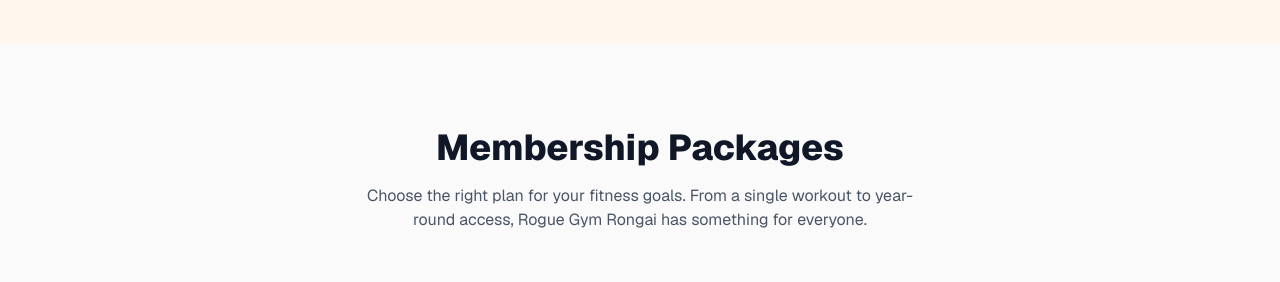
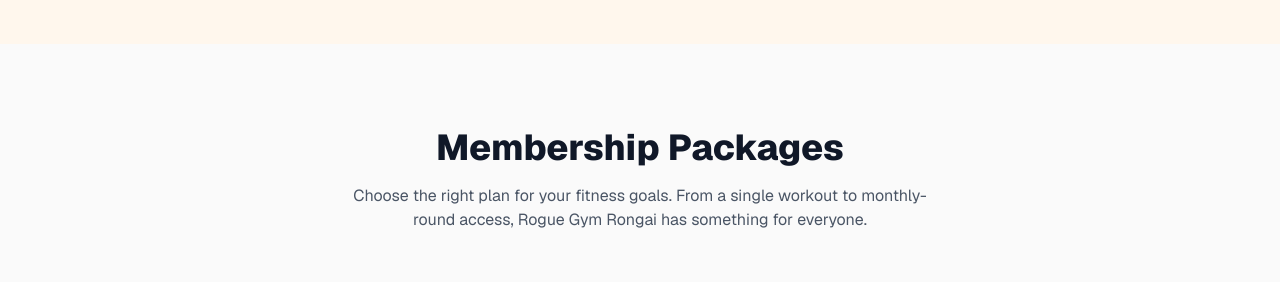
Before and after one commit to Maithy-a/rogue-gym, a Next.js app: page / in a window 1280 px wide. Shown: the part 3453-3735 px from the top of the page. Built offline with nearby package versions, Linux system fonts and the light colour scheme.

Commit message:
implement membership section

```diff
--- a/components/Membership.tsx
+++ b/components/Membership.tsx
@@ -23,7 +23,7 @@ const Pricing = () => {
         <div className="min-h-screen flex flex-col items-center justify-center  py-12 px-6">
             <h2 className="text-4xl font-extrabold mb-4 text-gray-900">Membership Packages</h2>
             <p className="text-gray-600 max-w-xl mx-auto mb-10 text-center">
-                Choose the right plan for your fitness goals. From a single workout to year-round access,
+                Choose the right plan for your fitness goals. From a single workout to monthly-round access,
                 Rogue Gym Rongai has something for everyone.
             </p>
 
```
